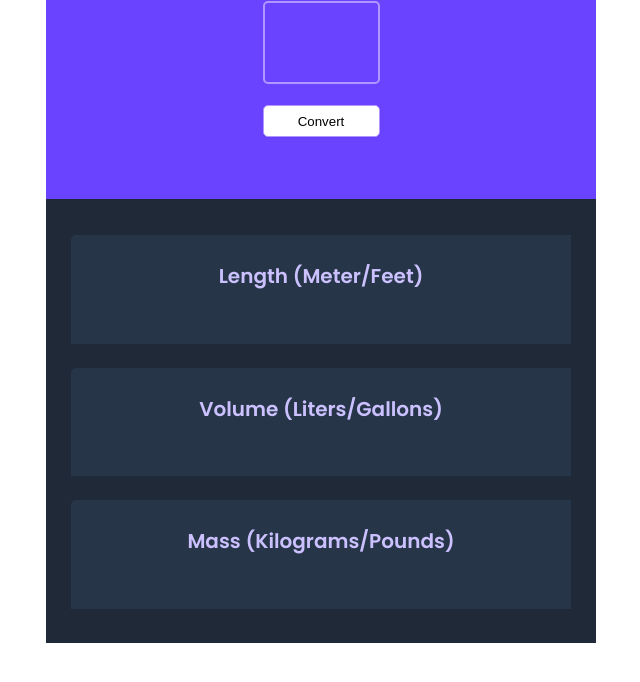
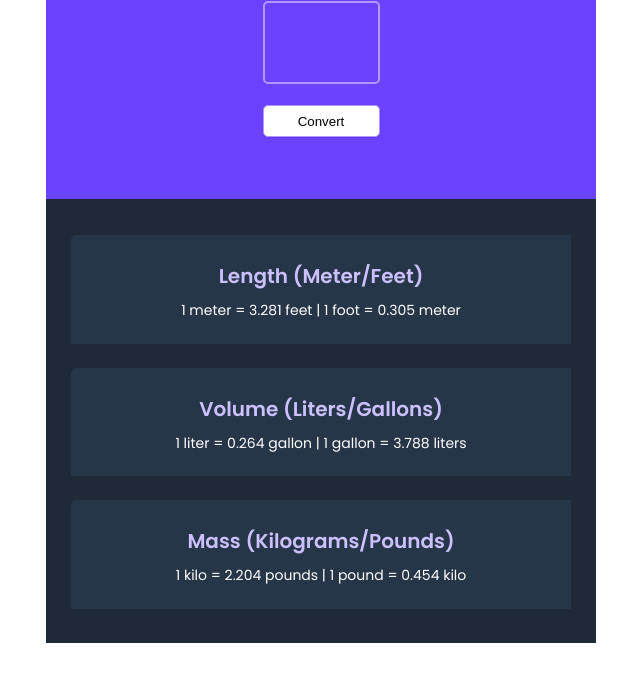
Before and after one commit to El-Jakes/unit-converter, a plain HTML site: page index.html in a window 1280 px wide. Shown: the part 102-784 px from the top of the page, without its empty margins (319-959 px from the left). Drawn offline with Linux system fonts and the light colour scheme.

Commit message:
hard coded some unit conversions in the html to serve as default

```diff
--- a/index.html
+++ b/index.html
@@ -18,19 +18,28 @@
       <section class="result-container">
         <div class="result">
           <h2 class="result-title">Length (Meter/Feet)</h2>
-          <p class="result-text" id="length-el"></p>
+          <p class="result-text" id="length-el">
+            <span>1 meter = 3.281 feet</span> |
+            <span>1 foot = 0.305 meter</span>
+          </p>
         </div>
       </section>
       <section class="result-container">
         <div class="result">
           <h2 class="result-title">Volume (Liters/Gallons)</h2>
-          <p class="result-text" id="volume-el"></p>
+          <p class="result-text" id="volume-el">
+            <span>1 liter = 0.264 gallon</span> |
+            <span>1 gallon = 3.788 liters</span>
+          </p>
         </div>
       </section>
       <section class="result-container">
         <div class="result">
           <h2 class="result-title">Mass (Kilograms/Pounds)</h2>
-          <p class="result-text" id="mass-el"></p>
+          <p class="result-text" id="mass-el">
+            <span>1 kilo = 2.204 pounds</span> |
+            <span>1 pound = 0.454 kilo</span>
+          </p>
         </div>
       </section>
     </div>
```
